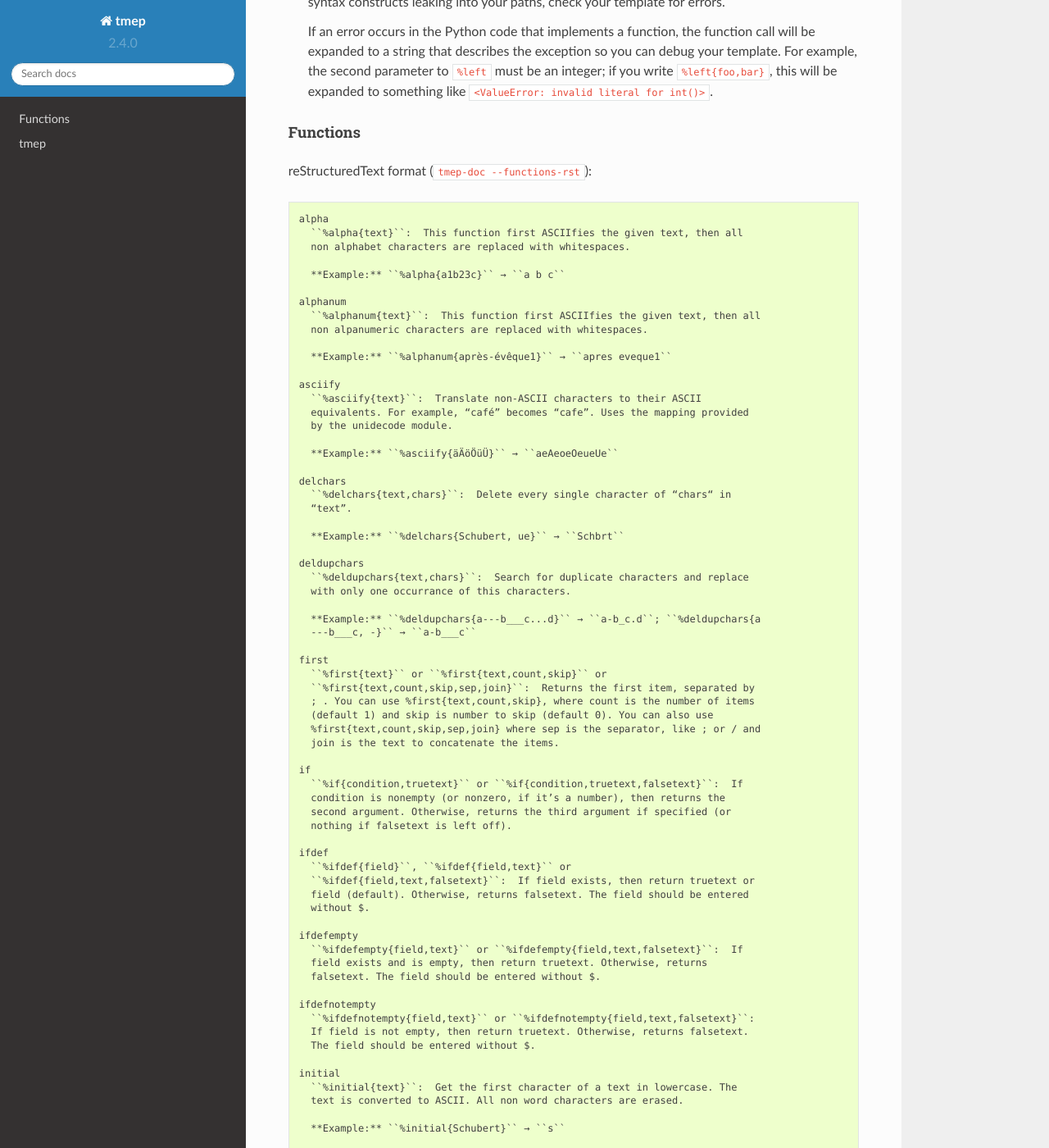
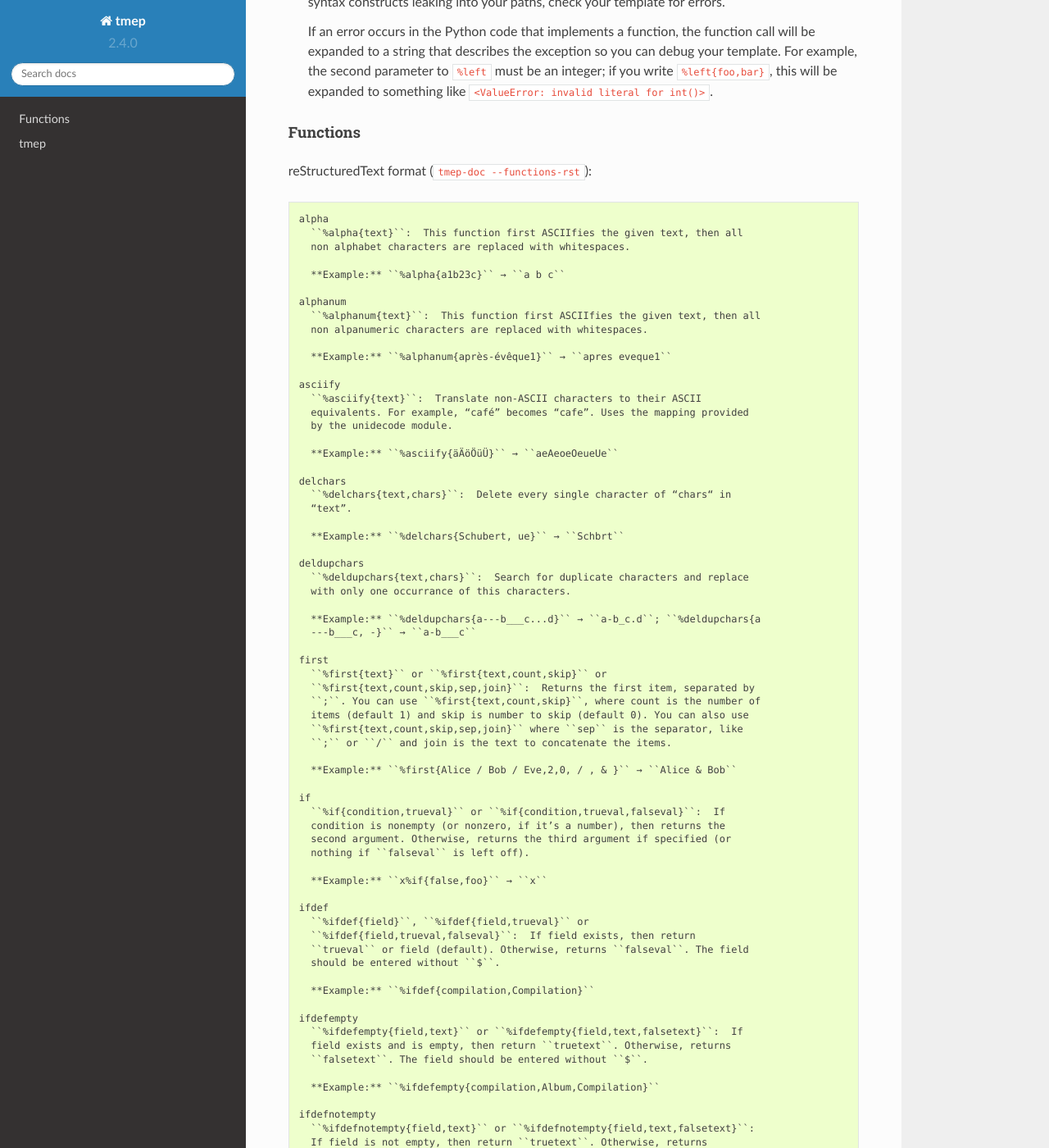
Before and after one commit to Josef-Friedrich/tmep, a Sphinx documentation site: the page built from docs/index.rst, in a window 1280 px wide and 1400 px high, scrolled down 2296 px. Shown: the whole window at 82% size. Built offline with Sphinx 7.4.7 and the Read the Docs theme 2.0.0, drawn with Linux system fonts in a browser that asks for light colours; some of the changed text lies outside the part shown.

Commit message:
Add more examples

```diff
--- a/README.rst
+++ b/README.rst
@@ -159,32 +159,42 @@ reStructuredText format (``tmep-doc --functions-rst``):
     first
       ``%first{text}`` or ``%first{text,count,skip}`` or
       ``%first{text,count,skip,sep,join}``:  Returns the first item, separated by
-      ; . You can use %first{text,count,skip}, where count is the number of items
-      (default 1) and skip is number to skip (default 0). You can also use
-      %first{text,count,skip,sep,join} where sep is the separator, like ; or / and
-      join is the text to concatenate the items.
+      ``;``. You can use ``%first{text,count,skip}``, where count is the number of
+      items (default 1) and skip is number to skip (default 0). You can also use
+      ``%first{text,count,skip,sep,join}`` where ``sep`` is the separator, like
+      ``;`` or ``/`` and join is the text to concatenate the items.
+
+      **Example:** ``%first{Alice / Bob / Eve,2,0, / , & }`` → ``Alice & Bob``
 
     if
-      ``%if{condition,truetext}`` or ``%if{condition,truetext,falsetext}``:  If
+      ``%if{condition,trueval}`` or ``%if{condition,trueval,falseval}``:  If
       condition is nonempty (or nonzero, if it’s a number), then returns the
       second argument. Otherwise, returns the third argument if specified (or
-      nothing if falsetext is left off).
+      nothing if ``falseval`` is left off).
+
+      **Example:** ``x%if{false,foo}`` → ``x``
 
     ifdef
-      ``%ifdef{field}``, ``%ifdef{field,text}`` or
-      ``%ifdef{field,text,falsetext}``:  If field exists, then return truetext or
-      field (default). Otherwise, returns falsetext. The field should be entered
-      without $.
+      ``%ifdef{field}``, ``%ifdef{field,trueval}`` or
+      ``%ifdef{field,trueval,falseval}``:  If field exists, then return
+      ``trueval`` or field (default). Otherwise, returns ``falseval``. The field
+      should be entered without ``$``.
+
+      **Example:** ``%ifdef{compilation,Compilation}``
 
     ifdefempty
       ``%ifdefempty{field,text}`` or ``%ifdefempty{field,text,falsetext}``:  If
-      field exists and is empty, then return truetext. Otherwise, returns
-      falsetext. The field should be entered without $.
+      field exists and is empty, then return ``truetext``. Otherwise, returns
+      ``falsetext``. The field should be entered without ``$``.
+
+      **Example:** ``%ifdefempty{compilation,Album,Compilation}``
 
     ifdefnotempty
       ``%ifdefnotempty{field,text}`` or ``%ifdefnotempty{field,text,falsetext}``:
-      If field is not empty, then return truetext. Otherwise, returns falsetext.
-      The field should be entered without $.
+      If field is not empty, then return ``truetext``. Otherwise, returns
+      ``falsetext``. The field should be entered without ``$``.
+
+      **Example:** ``%ifdefnotempty{compilation,Compilation,Album}``
 
     initial
       ``%initial{text}``:  Get the first character of a text in lowercase. The
@@ -289,32 +299,42 @@ deldupchars
 first
   ``%first{text}`` or ``%first{text,count,skip}`` or
   ``%first{text,count,skip,sep,join}``:  Returns the first item, separated by
-  ; . You can use %first{text,count,skip}, where count is the number of items
-  (default 1) and skip is number to skip (default 0). You can also use
-  %first{text,count,skip,sep,join} where sep is the separator, like ; or / and
-  join is the text to concatenate the items.
+  ``;``. You can use ``%first{text,count,skip}``, where count is the number of
+  items (default 1) and skip is number to skip (default 0). You can also use
+  ``%first{text,count,skip,sep,join}`` where ``sep`` is the separator, like
+  ``;`` or ``/`` and join is the text to concatenate the items.
+
+  **Example:** ``%first{Alice / Bob / Eve,2,0, / , & }`` → ``Alice & Bob``
 
 if
-  ``%if{condition,truetext}`` or ``%if{condition,truetext,falsetext}``:  If
+  ``%if{condition,trueval}`` or ``%if{condition,trueval,falseval}``:  If
   condition is nonempty (or nonzero, if it’s a number), then returns the
   second argument. Otherwise, returns the third argument if specified (or
-  nothing if falsetext is left off).
+  nothing if ``falseval`` is left off).
+
+  **Example:** ``x%if{false,foo}`` → ``x``
 
 ifdef
-  ``%ifdef{field}``, ``%ifdef{field,text}`` or
-  ``%ifdef{field,text,falsetext}``:  If field exists, then return truetext or
-  field (default). Otherwise, returns falsetext. The field should be entered
-  without $.
+  ``%ifdef{field}``, ``%ifdef{field,trueval}`` or
+  ``%ifdef{field,trueval,falseval}``:  If field exists, then return
+  ``trueval`` or field (default). Otherwise, returns ``falseval``. The field
+  should be entered without ``$``.
+
+  **Example:** ``%ifdef{compilation,Compilation}``
 
 ifdefempty
   ``%ifdefempty{field,text}`` or ``%ifdefempty{field,text,falsetext}``:  If
-  field exists and is empty, then return truetext. Otherwise, returns
-  falsetext. The field should be entered without $.
+  field exists and is empty, then return ``truetext``. Otherwise, returns
+  ``falsetext``. The field should be entered without ``$``.
+
+  **Example:** ``%ifdefempty{compilation,Album,Compilation}``
 
 ifdefnotempty
   ``%ifdefnotempty{field,text}`` or ``%ifdefnotempty{field,text,falsetext}``:
-  If field is not empty, then return truetext. Otherwise, returns falsetext.
-  The field should be entered without $.
+  If field is not empty, then return ``truetext``. Otherwise, returns
+  ``falsetext``. The field should be entered without ``$``.
+
+  **Example:** ``%ifdefnotempty{compilation,Compilation,Album}``
 
 initial
   ``%initial{text}``:  Get the first character of a text in lowercase. The
@@ -434,41 +454,47 @@ Plain text format (``tmep-doc --functions-txt``):
 
         ``%first{text}`` or ``%first{text,count,skip}`` or
         ``%first{text,count,skip,sep,join}``
-            Returns the first item, separated by ; . You can use
-            %first{text,count,skip}, where count is the number of items (default
-            1) and skip is number to skip (default 0). You can also use
-            %first{text,count,skip,sep,join} where sep is the separator, like ; or
-            / and join is the text to concatenate the items.
+            Returns the first item, separated by ``;``. You can use
+            ``%first{text,count,skip}``, where count is the number of items
+            (default 1) and skip is number to skip (default 0). You can also use
+            ``%first{text,count,skip,sep,join}`` where ``sep`` is the separator,
+            like ``;`` or ``/`` and join is the text to concatenate the items.
+            ``%first{Alice / Bob / Eve,2,0, / , & }`` → ``Alice & Bob``
 
         if
         --
 
-        ``%if{condition,truetext}`` or ``%if{condition,truetext,falsetext}``
+        ``%if{condition,trueval}`` or ``%if{condition,trueval,falseval}``
             If condition is nonempty (or nonzero, if it’s a number), then returns
             the second argument. Otherwise, returns the third argument if
-            specified (or nothing if falsetext is left off).
+            specified (or nothing if ``falseval`` is left off).
+            ``x%if{false,foo}`` → ``x``
 
         ifdef
         -----
 
-        ``%ifdef{field}``, ``%ifdef{field,text}`` or
-        ``%ifdef{field,text,falsetext}``
-            If field exists, then return truetext or field (default). Otherwise,
-            returns falsetext. The field should be entered without $.
+        ``%ifdef{field}``, ``%ifdef{field,trueval}`` or
+        ``%ifdef{field,trueval,falseval}``
+            If field exists, then return ``trueval`` or field (default).
+            Otherwise, returns ``falseval``. The field should be entered without
+            ``$``.
+            ``%ifdef{compilation,Compilation}``
 
         ifdefempty
         ----------
 
         ``%ifdefempty{field,text}`` or ``%ifdefempty{field,text,falsetext}``
-            If field exists and is empty, then return truetext. Otherwise, returns
-            falsetext. The field should be entered without $.
+            If field exists and is empty, then return ``truetext``. Otherwise,
+            returns ``falsetext``. The field should be entered without ``$``.
+            ``%ifdefempty{compilation,Album,Compilation}``
 
         ifdefnotempty
         -------------
 
         ``%ifdefnotempty{field,text}`` or ``%ifdefnotempty{field,text,falsetext}``
-            If field is not empty, then return truetext. Otherwise, returns
-            falsetext. The field should be entered without $.
+            If field is not empty, then return ``truetext``. Otherwise, returns
+            ``falsetext``. The field should be entered without ``$``.
+            ``%ifdefnotempty{compilation,Compilation,Album}``
 
         initial
         -------
```
Also changed, not shown: docs/functions.rst (+24 -14 lines), 3 other files.
